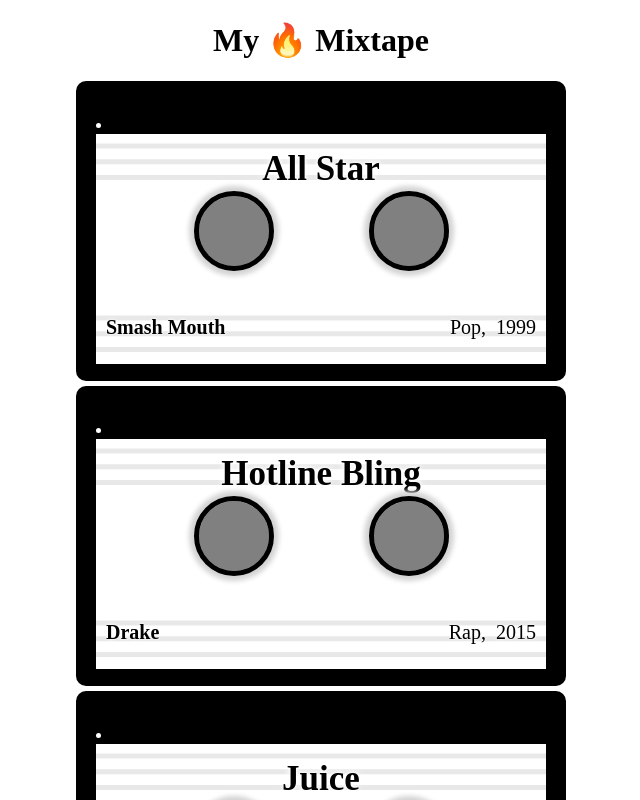
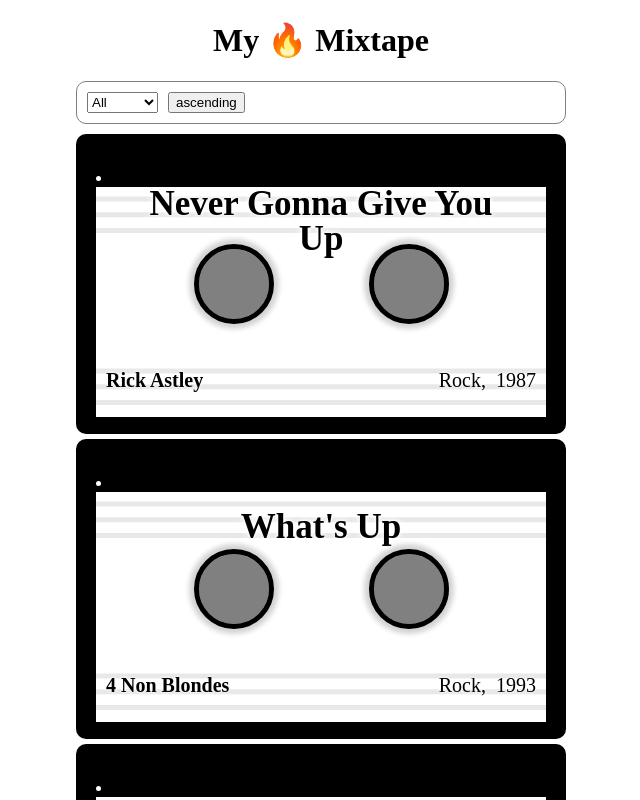
Before and after one commit to pangolongomo/Exercice-14-Context-Mixtape-GhislainP, a React (Vite) app: page / in a window 1280 px wide. Shown: the top 800 px of the page, without its empty margins (319-959 px from the left). Built offline with nearby package versions, Linux system fonts and the light colour scheme.

Commit message:
Filtrage et tri

```diff
--- a/src/App.jsx
+++ b/src/App.jsx
@@ -2,6 +2,7 @@
 import ReactDOM from "react-dom/client";
 import { MixtapeProvider, mixtapeContext } from "./mixtapeContext";
 import { SongList } from "./SongList";
+import { Controls } from "./Controls";
 const songs = [
   {
     artist: "Smash Mouth",
@@ -35,7 +36,7 @@
   },
   {
     artist: "50 Cents",
-    genre: "Hip-hop/Rap ",
+    genre: "rap",
     name: "Ayo Technology",
     year: 2007,
   },
@@ -48,6 +49,7 @@
     <MixtapeProvider songs={songs}>
       <div className="app">
         <h1 className="heading">My 🔥 Mixtape</h1>
+        <Controls />
         <SongList />
       </div>
     </MixtapeProvider>
--- a/src/Controls.jsx
+++ b/src/Controls.jsx
@@ -1,10 +1,26 @@
-import React from "react";
+import React, { useContext } from "react";
+import { mixtapeContext } from "./mixtapeContext";
 
 export const Controls = () => {
+  const { genre, setGenre, sortOrder, setSortOrder } =
+    useContext(mixtapeContext);
+
   return (
     <div className="controls">
-      {/* TODO: add some controls! */}
-      TODO: Genre control? Sort order control?
+      <select value={genre} onChange={(e) => setGenre(e.target.value)}>
+        <option value="all">All</option>
+        <option value="hip hop">Hip Hop</option>
+        <option value="rap">Rap</option>
+        <option value="rock">Rock</option>
+        <option value="pop">Pop</option>
+      </select>
+      <button
+        onClick={() =>
+          setSortOrder(sortOrder === "ascending" ? "descending" : "ascending")
+        }
+      >
+        {sortOrder}
+      </button>
     </div>
   );
 };
--- a/src/SongList.jsx
+++ b/src/SongList.jsx
@@ -4,9 +4,22 @@
 
 export const SongList = () => {
   const { genre, sortOrder, songs } = useContext(mixtapeContext);
+  console.log(sortOrder);
   return (
     <>
-      {songs.map((song, index) => (
+      {songs
+        .filter((song) => {
+          if (genre === "all") return song;
+          return song.genre === genre;
+        })
+        .sort((older, newer) => {
+          if (sortOrder === "ascending") {
+            return older.year - newer.year;
+          } else {
+            return newer.year - older.year;
+          }
+        })
+        .map((song, index) => (
           <Song
             key={index}
             artist={song.artist}
--- a/src/mixtapeContext.jsx
+++ b/src/mixtapeContext.jsx
@@ -3,7 +3,7 @@
 export const mixtapeContext = React.createContext(null);
 
 export function MixtapeProvider({ children, songs }) {
-  const [genre, setGenre] = useState("tous");
+  const [genre, setGenre] = useState("all");
   const [sortOrder, setSortOrder] = useState("ascending");
 
   return (
```
Lines whose indentation alone changed are shown as unchanged.
